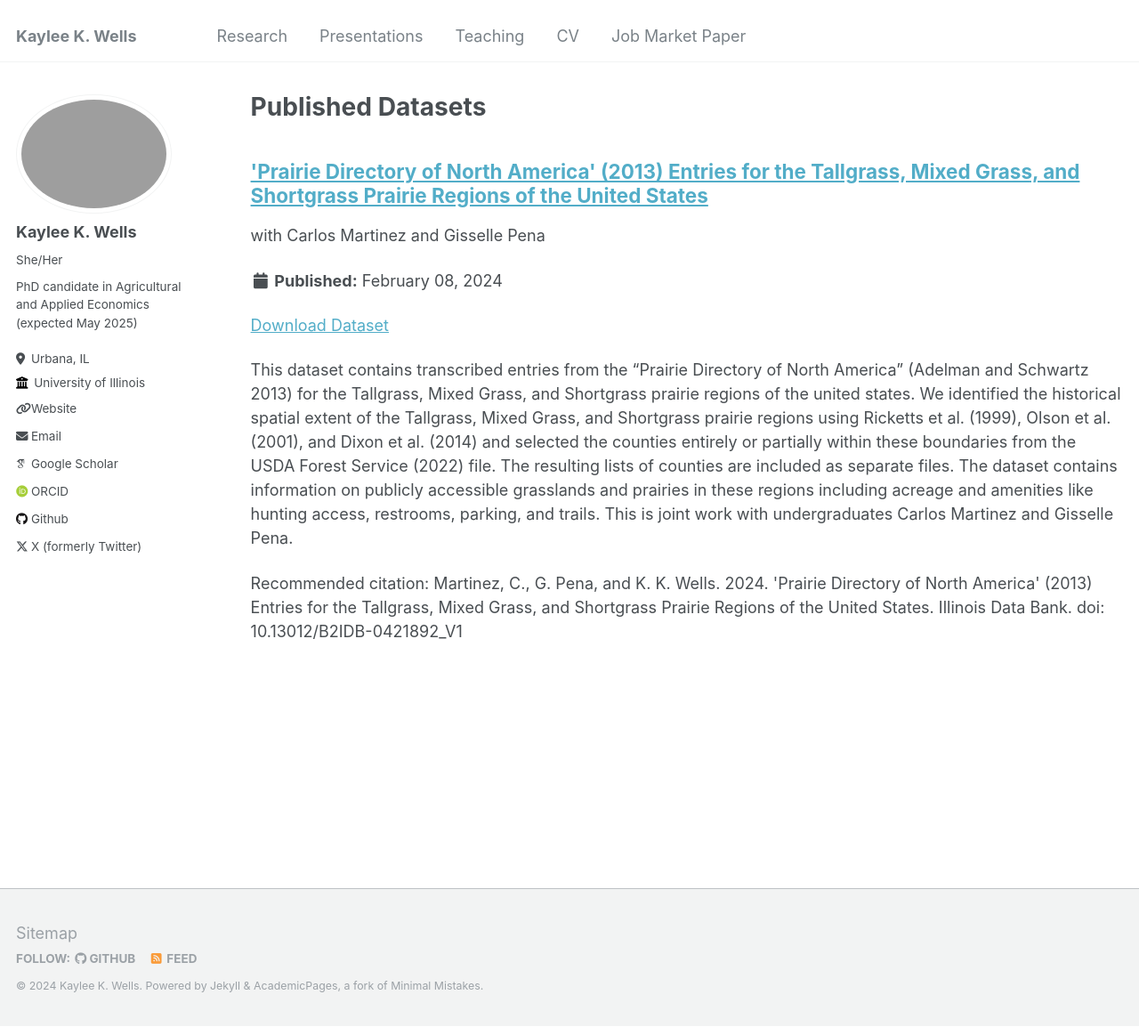
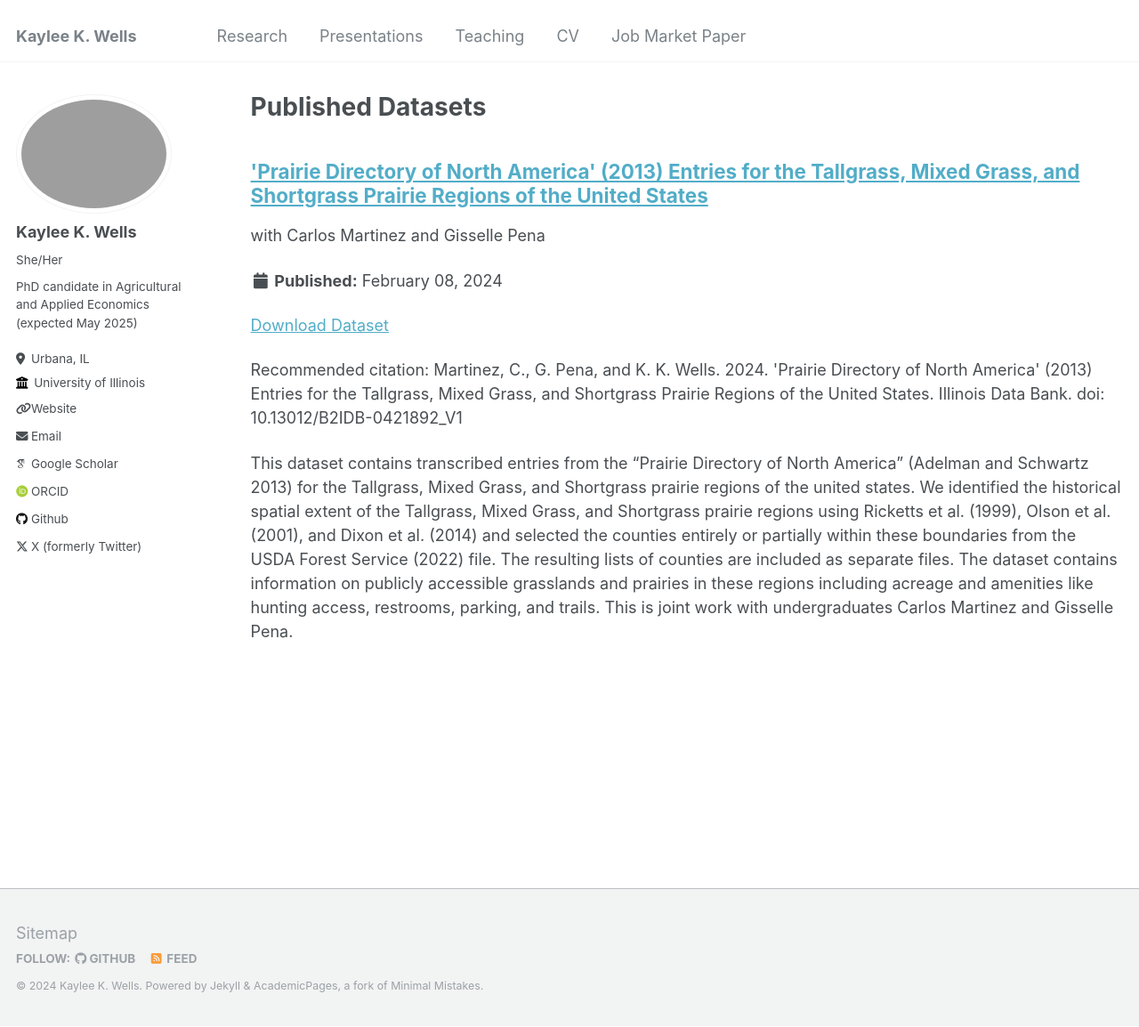
Before and after one commit to KayleeWells/KayleeWells.github.io, a Jekyll site: the page built from _pages/datasets.md, in a window 1280 px wide and 1154 px high. Shown: the whole window at 89% size. Built offline with Jekyll 4.4.1, drawn with Linux system fonts in a browser that asks for light colours; some web fonts are replaced.

Commit message:
Update archive-single.html

```diff
--- a/_includes/archive-single.html
+++ b/_includes/archive-single.html
@@ -56,12 +56,6 @@
          <p class="page__date"><strong><i class="fa fa-fw fa-calendar" aria-hidden="true"></i> {{ site.data.ui-text[site.locale].date_label | default: "Published:" }}</strong> <time datetime="{{ post.date | default: "1900-01-01" | date_to_xmlschema }}">{{ post.date | default: "1900-01-01" | date: "%B %d, %Y" }}</time></p>
         {% endif %}
 
-    {% if post.excerpt and site.read_more != 'enabled' %}
-    <p class="archive__item-excerpt" itemprop="description">{{ post.excerpt | markdownify }}</p>
-    {% elsif post.excerpt and site.read_more == 'enabled' %}
-    <p class="archive__item-excerpt" itemprop="description"><p>{{ post.excerpt | markdownify | remove: '<p>' | remove: '</p>' }}<strong><a href="{{ base_path }}{{ post.url }}" rel="permalink"> Read more</a></strong></p></p>
-    {% endif %}
-
     {% if post.citation and post.paperurl and post.slidesurl %}
       <p>Recommended citation: {{ post.citation }}<br /><a href="{{ post.paperurl }}">Download Paper</a> | <a href="{{ post.slidesurl }}">Download Slides</a></p>
     {% elsif post.citation and post.paperurl %}
@@ -76,5 +70,12 @@
       <p>Download <a href="{{ post.slidesurl }}">Download Slides</a></p></p>
     {% endif %}
 
+    {% if post.excerpt and site.read_more != 'enabled' %}
+    <p class="archive__item-excerpt" itemprop="description">{{ post.excerpt | markdownify }}</p>
+    {% elsif post.excerpt and site.read_more == 'enabled' %}
+    <p class="archive__item-excerpt" itemprop="description"><p>{{ post.excerpt | markdownify | remove: '<p>' | remove: '</p>' }}<strong><a href="{{ base_path }}{{ post.url }}" rel="permalink"> Read more</a></strong></p></p>
+    {% endif %}
+
+
   </article>
 </div>
```
